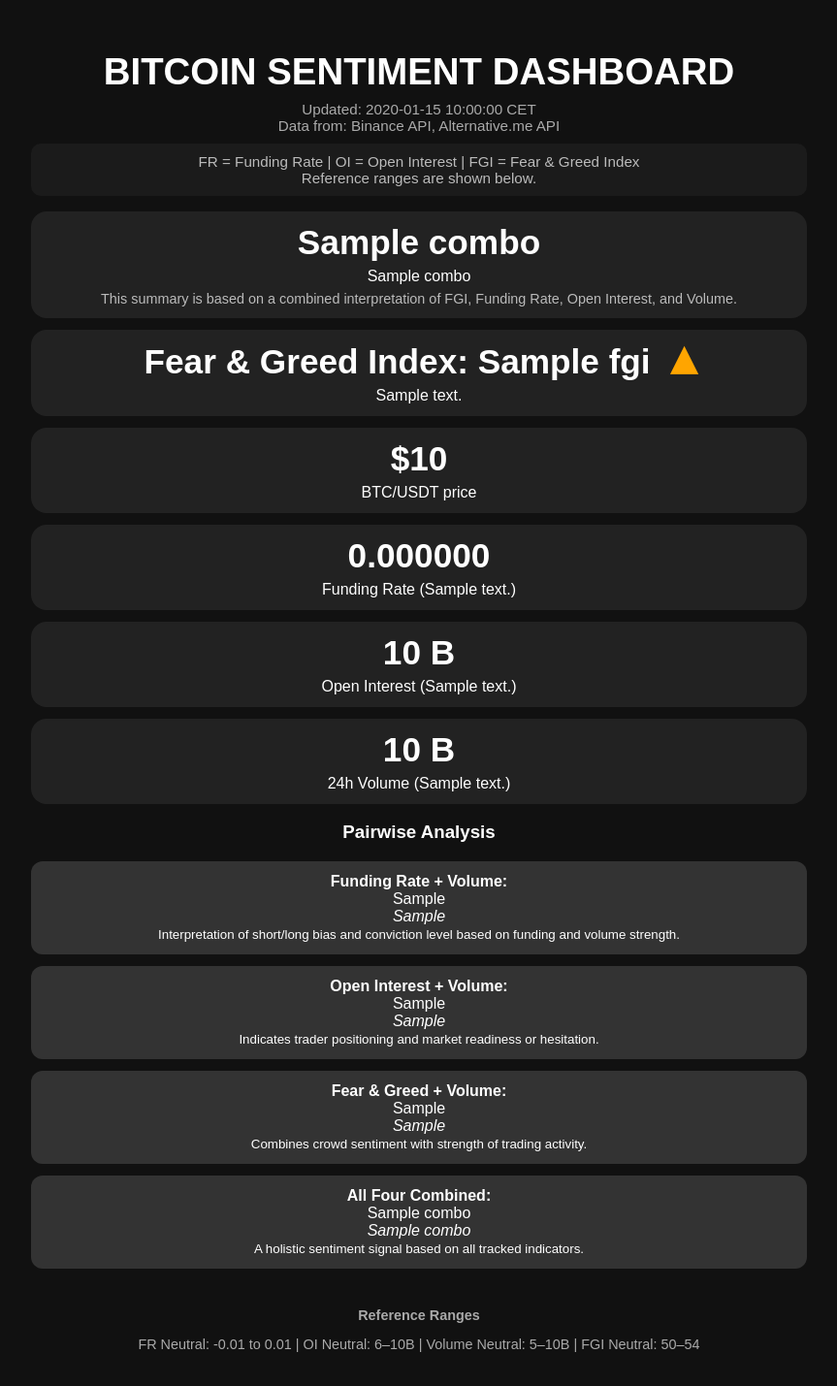
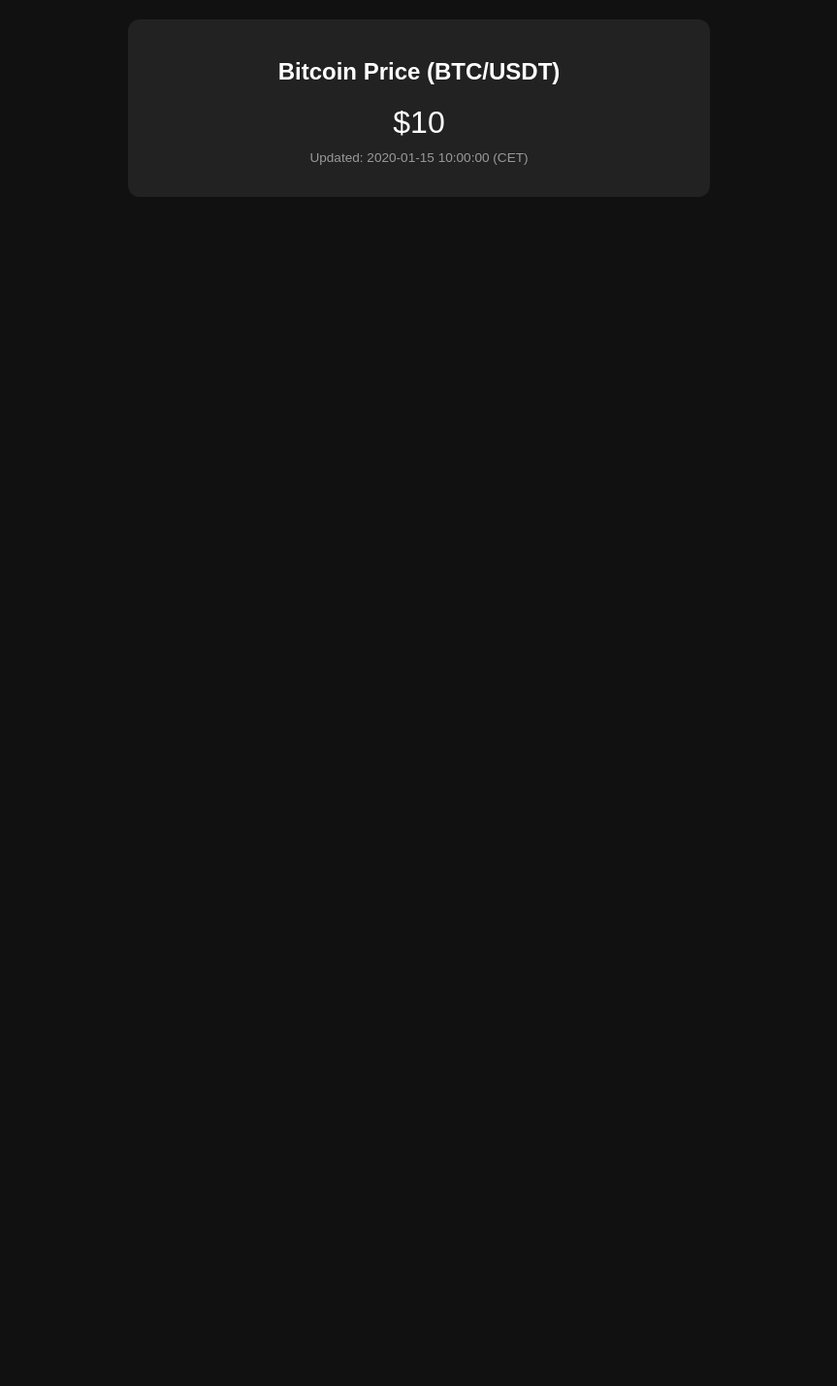
Before and after one commit to swedoc/bitcoin-sentiment-dashboard, a Flask app: template templates/index.html in a window 1280 px wide. Shown: the whole page at 97% size, without its empty margins (208-1071 px from the left). After the commit the page ends 203 px from the top, so only its background shows below. Run offline with Flask 3, Linux system fonts and the light colour scheme; the template is opened without the code that fills it: most values are stand-ins (such as "Sample title", 1, 10 or a date in 2020).

Commit message:
Update index.html

```diff
--- a/templates/index.html
+++ b/templates/index.html
@@ -2,8 +2,7 @@
 <html lang="en">
 <head>
   <meta charset="UTF-8">
-    <title>BITCOIN SENTIMENT DASHBOARD</title>
-    <meta name="viewport" content="width=device-width, initial-scale=1.0">
+  <title>Bitcoin Dashboard</title>
   <style>
     body {
       background: #111;
@@ -14,160 +13,40 @@
     }
     .container {
       padding: 20px;
-            max-width: 800px;
+      max-width: 600px;
       margin: auto;
     }
     .box {
       background: #222;
-            border-radius: 16px;
-            padding: 12px;
-            margin-bottom: 12px;
+      border-radius: 12px;
+      padding: 20px;
+      margin-bottom: 20px;
       text-align: center;
     }
     .value {
-            font-size: 2.2em;
-            font-weight: bold;
+      font-size: 2em;
+      margin: 10px 0;
     }
-        .description {
-            margin-top: 6px;
-            font-size: 1em;
+    .error {
+      color: red;
+      font-size: 0.95em;
     }
-        .green { color: #00e676; }
-        .red { color: #ff5252; }
-        .orange { color: #ffa726; }
-        .gray { color: #ccc; }
-
-        .arrow {
-            display: inline-block;
-            transform: rotate(270deg);
-            margin-left: 8px;
-            color: orange;
-        }
-
-        .pair-box {
-            background: #333;
-            border-radius: 12px;
-            padding: 12px;
-            margin-bottom: 12px;
-            text-align: center;
-            font-size: 1em;
-        }
-
-        .footer {
-            text-align: center;
-            font-size: 0.9em;
-            margin-top: 40px;
-            color: #aaa;
-        }
-
-        .explainer {
-            background: #1b1b1b;
-            padding: 10px;
-            border-radius: 10px;
-            margin-bottom: 16px;
-            font-size: 0.95em;
-            text-align: center;
-            color: #bbb;
-        }
-
-        .timestamp-top {
-            font-size: 0.95em;
-            text-align: center;
-            margin-bottom: 10px;
-            color: #aaa;
-        }
-
-        @media (max-width: 600px) {
-            .container {
-                padding: 10px;
-            }
-            .value {
-                font-size: 1.8em;
-            }
+    .timestamp {
+      color: #999;
+      font-size: 0.85em;
+      margin-top: 10px;
     }
   </style>
-    <script>
-        setTimeout(() => location.reload(), 60000);
-    </script>
 </head>
 <body>
   <div class="container">
-        <h2 style="text-align:center; font-size: 2.4em; margin-bottom: 0.2em;">BITCOIN SENTIMENT DASHBOARD</h2>
-
-        <div class="timestamp-top">
-            Updated: {{ timestamp }} CET<br>
-            Data from: Binance API, Alternative.me API
-        </div>
-
-        <div class="explainer">
-            FR = Funding Rate | OI = Open Interest | FGI = Fear & Greed Index<br>
-            Reference ranges are shown below.
-        </div>
-
     <div class="box">
-            <div class="value {{ all_combo[1] }}">{{ all_combo[0] }}</div>
-            <div class="description">{{ all_combo[2] }}</div>
-            <div class="description" style="font-size: 0.9em; color: #bbb;">
-                This summary is based on a combined interpretation of FGI, Funding Rate, Open Interest, and Volume.
-            </div>
-        </div>
-
-        <div class="box">
-            <div class="value {{ fgi_text[1] }}">
-                Fear & Greed Index: {{ fgi }} <span class="arrow">&#x25B6;</span>
-            </div>
-            <div class="description">{{ fgi_text[0] }}</div>
-        </div>
-
-        <div class="box">
-            <div class="value">${{ price | round(2) }}</div>
-            <div class="description">BTC/USDT price</div>
-        </div>
-
-        <div class="box">
-            <div class="value {{ fr_text[1] }}">{{ '%.6f' % funding_rate if funding_rate != 'N/A' else 'N/A' }}</div>
-            <div class="description">Funding Rate ({{ fr_text[0] }})</div>
-        </div>
-
-        <div class="box">
-            <div class="value {{ oi_text[1] }}">{{ open_interest | round(2) if open_interest != 'N/A' else 'N/A' }} B</div>
-            <div class="description">Open Interest ({{ oi_text[0] }})</div>
-        </div>
-
-        <div class="box">
-            <div class="value {{ vol_text[1] }}">{{ volume | round(2) if volume != 'N/A' else 'N/A' }} B</div>
-            <div class="description">24h Volume ({{ vol_text[0] }})</div>
-        </div>
-
-        <h3 style="text-align:center;">Pairwise Analysis</h3>
-
-        <div class="pair-box {{ fr_vol[1] }}">
-            <strong>Funding Rate + Volume:</strong><br>
-            {{ fr_vol[0] }}<br><em>{{ fr_vol[2] }}</em><br>
-            <small>Interpretation of short/long bias and conviction level based on funding and volume strength.</small>
-        </div>
-
-        <div class="pair-box {{ oi_vol[1] }}">
-            <strong>Open Interest + Volume:</strong><br>
-            {{ oi_vol[0] }}<br><em>{{ oi_vol[2] }}</em><br>
-            <small>Indicates trader positioning and market readiness or hesitation.</small>
-        </div>
-
-        <div class="pair-box {{ fgi_vol[1] }}">
-            <strong>Fear & Greed + Volume:</strong><br>
-            {{ fgi_vol[0] }}<br><em>{{ fgi_vol[2] }}</em><br>
-            <small>Combines crowd sentiment with strength of trading activity.</small>
-        </div>
-
-        <div class="pair-box {{ all_combo[1] }}">
-            <strong>All Four Combined:</strong><br>
-            {{ all_combo[0] }}<br><em>{{ all_combo[2] }}</em><br>
-            <small>A holistic sentiment signal based on all tracked indicators.</small>
-        </div>
-
-        <div class="footer">
-            <p><strong>Reference Ranges</strong></p>
-            <p>FR Neutral: -0.01 to 0.01 | OI Neutral: 6–10B | Volume Neutral: 5–10B | FGI Neutral: 50–54</p>
+      <h2>Bitcoin Price (BTC/USDT)</h2>
+      <p class="value">${{ price }}</p>
+      {% if price_error %}
+        <p class="error">⚠️ {{ price_error }}</p>
+      {% endif %}
+      <p class="timestamp">Updated: {{ timestamp }} (CET)</p>
     </div>
   </div>
 </body>
```
Lines whose indentation alone changed are shown as unchanged.
